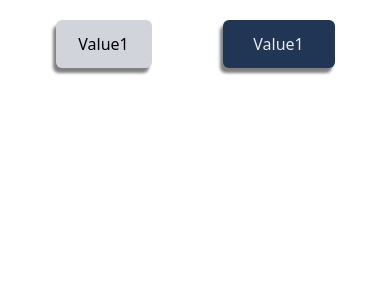
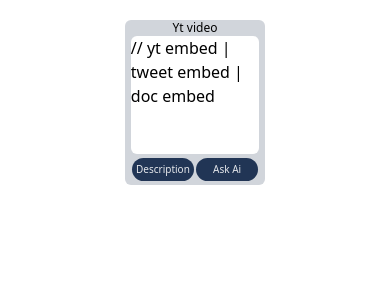
Before and after one commit to Aditya-Rawat01/Second-Brain, a React (Vite) app in the folder frontend/: page / in a window 390 px wide. Shown: the top 300 px of the page. Built offline with nearby package versions, Linux system fonts and the light colour scheme.

Commit message:
Responsive content modal done

```diff
--- a/frontend/src/App.tsx
+++ b/frontend/src/App.tsx
@@ -1,13 +1,16 @@
 
 import './index.css'
-import { Button } from './Components/Button'
+
+import { ContentModal } from './Components/ContentModalComponent/ContentModal'
+import { Button } from './Components/ButtonComponent/Button'
+
 
 function App() {
 
   return (
     <div className='p-5 flex w-screen items-center justify-around'>
-      <Button text='Value1' size='sm' variant='primary' shadow="shadow"/>
-      <Button text='Value1' size='md' variant='secondary' shadow="shadow"/>
+      <ContentModal title='Yt video' url="val" description='Checking'/>
+
     </div>
   )
 }
--- a/frontend/src/Components/Button.tsx
+++ b/frontend/src/Components/ButtonComponent/Button.tsx
@@ -1,5 +1,4 @@
 import { ButtonProps, ButtonStyles } from "./ButtonUtils"
-
 
 
 
--- a/frontend/src/Components/ButtonUtils.tsx
+++ b/frontend/src/Components/ButtonComponent/ButtonUtils.tsx
@@ -2,7 +2,7 @@ import { ReactElement } from "react"
 
 
 export interface ButtonProps {
-    size:"sm"|"md"|"lg",
+    size:"sm"|"md"|"lg"|"ai-sm"|"ai-responsive",
     text:string,
     variant:'primary'|'secondary',
     startingIcon?:ReactElement,
@@ -11,10 +11,12 @@ export interface ButtonProps {
 }
 
 export const ButtonStyles = {
-    "sm":"w-24 h-12 rounded-md",
-    "md":"w-28 h-12 p-1 rounded-md",
+    "sm":"w-[96px] h-[48px] rounded-md",
+    "md":"w-[185px] h-[63px] text-lg p-1 rounded-md",
     "lg":"w-36 h-12 p-2 rounded-md",
-    "primary":"bg-gray-300 text-black",
+    "ai-sm":"w-[62px] text-[10px] h-[23px] rounded-full",
+    "ai-responsive":"w-[62px] h-[23px] rounded-full text-[10px] sm:text-[13px] md:text-[14px] sm:w-[110px] sm:h-[30px] md:h-[36px] md:rounded-md",
+    "primary":"bg-primary text-black",
     "secondary":"bg-secondary text-gray-200",
     "shadow":" shadow-customShadow  active:opacity-80 active:translate-x-[-3px] active:translate-y-[5px] active:shadow-none",
     "noShadow":"active:opacity-80"
--- /dev/null
+++ b/frontend/src/Components/ContentModalComponent/ContentModal.tsx
@@ -0,0 +1,18 @@
+import { Button } from "../ButtonComponent/Button"
+import { ContentModalProps } from "./ContentModalUtils"
+
+export const ContentModal =(props:ContentModalProps)=>{
+
+    return (
+        <div className="w-[140px] h-[165px] sm:w-[245px] sm:h-[227px] bg-primary flex flex-col rounded-md items-center justify-around">
+            <p className="text-xs sm:text-base">{props.title}</p>
+            <div className="w-11/12 h-3/4 sm:h-[70%] bg-white rounded-md">
+            // yt embed | tweet embed | doc embed
+            </div>
+            <div className="flex w-11/12 justify-around items-center h-8 md:h-[36px]">
+                <Button size="ai-responsive" text="Description" variant="secondary" shadow="noShadow"/>
+                <Button size="ai-responsive" text="Ask Ai" variant="secondary" shadow="noShadow"/>
+            </div>
+        </div>
+    )
+}
--- /dev/null
+++ b/frontend/src/Components/ContentModalComponent/ContentModalUtils.tsx
@@ -0,0 +1,6 @@
+export interface ContentModalProps {
+    title: string,
+    url: string,
+    description:string,
+
+}
--- a/frontend/tailwind.config.js
+++ b/frontend/tailwind.config.js
@@ -10,7 +10,8 @@ export default {
         'customShadow':`-3px 5px 3px gray`
       },
       colors:{
-        'secondary':'#213555'
+        'secondary':'#213555',
+        'primary':'#D1D5DB'
       }
     },
   },
```
